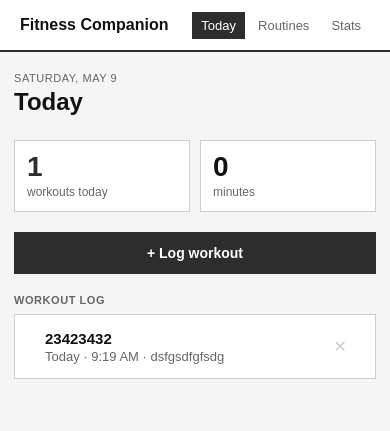
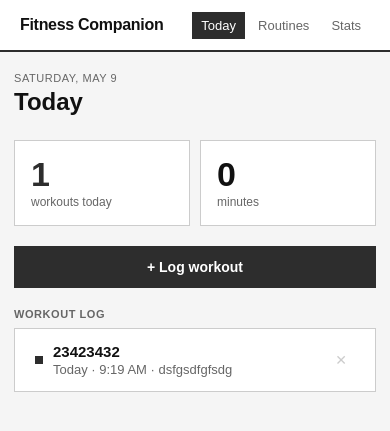
Before and after one commit to kavinghty/Fitness-Companion-DTE-Final-Assesment, a Flask app: page / in a window 390 px wide. Shown: the top 431 px of the page. Run offline with Flask 3, Linux system fonts and the light colour scheme; data comes from the database, SQL or seed files in the repository.

Commit message:
Final styling tweaks

```diff
--- a/static/styles.css
+++ b/static/styles.css
@@ -35,11 +35,13 @@ body {
   height: 52px;
 }
 
+/* make the nav logo look cleaner */
 .nav-logo {
   font-weight: 700;
   font-size: 16px;
   color: var(--text);
   text-decoration: none;
+  letter-spacing: -0.3px;
 }
 
 .nav-logo span {
@@ -162,6 +164,15 @@ body {
   gap: 10px;
   flex: 1;
 }
+
+/* the little square dot next to each workout */
+.workout-dot {
+  width: 8px;
+  height: 8px;
+  background: var(--dark);
+  flex-shrink: 0;
+}
+
 .workout-name {
   font-size: 15px;
   font-weight: 600;
@@ -179,12 +190,21 @@ body {
   gap: 8px;
 }
 
-/* empty state */
+/* small square next to each workout */
+.workout-dot {
+  width: 8px;
+  height: 8px;
+  background: var(--dark);
+  flex-shrink: 0;
+}
+
+/* message shown when there is nothing in a list */
 .empty {
   text-align: center;
   padding: 36px 0;
   color: var(--text-grey);
   font-size: 14px;
+  line-height: 1.6;
 }
 
 
@@ -484,6 +504,7 @@ body {
   font-size: 12px;
   color: var(--text-grey);
 }
+
 /* mobile */
 @media (max-width: 600px) {
   .page {
@@ -499,10 +520,6 @@ body {
     gap: 0;
   }
 
-  .fields-row .field-group {
-    width: 100%;
-  }
-
   .btn-primary {
     width: 100%;
     justify-content: center;
@@ -511,36 +528,14 @@ body {
 
   .field {
     font-size: 16px;
-    padding: 11px 12px;
   }
 
   .delete-btn {
     padding: 8px;
-    font-size: 16px;
   }
 
   .nav-link {
     padding: 5px 8px;
     font-size: 13px;
   }
-
-  .stat-card {
-    padding: 12px;
-  }
-
-  .stat-card .num {
-    font-size: 28px;
-  }
-
-  .top-bar {
-    align-items: center;
-  }
-
-  .form-sheet {
-    padding: 16px;
-  }
-
-  .ex-tags {
-    flex-wrap: wrap;
-  }
 }
```
